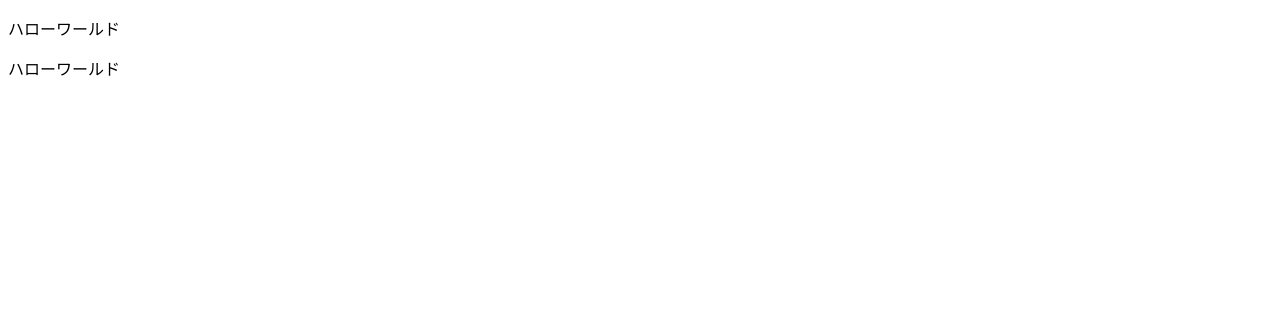
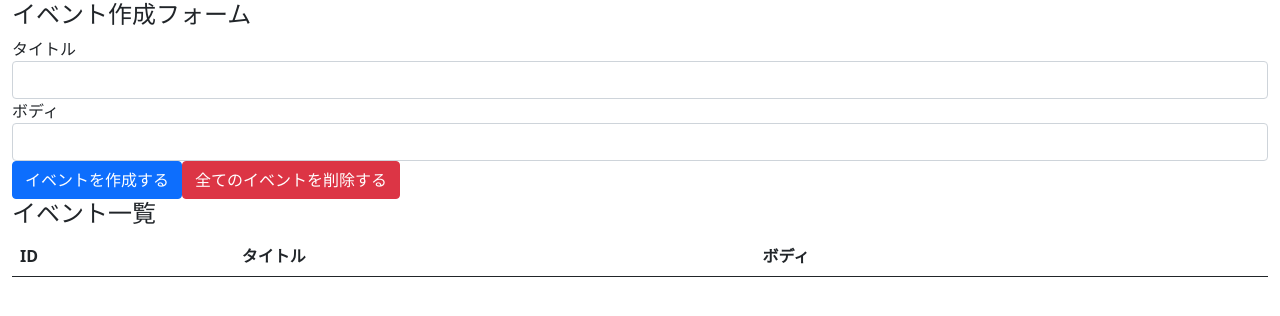
Before and after one commit to rhkt/react-hooks-101, a React (Create React App) app: page / in a window 1280 px wide. Shown: the top 316 px of the page. Built offline with nearby package versions, Linux system fonts and the light colour scheme.

Commit message:
create event form and event table with bootstrap

```diff
--- a/package.json
+++ b/package.json
@@ -9,6 +9,7 @@
     "@testing-library/jest-dom": "^5.14.1",
     "@testing-library/react": "^11.2.7",
     "@testing-library/user-event": "^12.8.3",
+    "bootstrap": "^5.0.0-beta3",
     "react": "^17.0.2",
     "react-dom": "^17.0.2",
     "react-scripts": "4.0.3",
--- a/src/App.js
+++ /dev/null
@@ -1,12 +0,0 @@
-import * as React from "react";
-
-const App = () => {
-	return (
-		<>
-			<p>ハローワールド</p>
-			<p>ハローワールド</p>
-		</>
-	);
-};
-
-export default App;
--- /dev/null
+++ b/src/components/App.js
@@ -0,0 +1,30 @@
+import * as React from "react";
+import 'bootstrap/dist/css/bootstrap.min.css';
+const App = () => {
+	return (
+		<>
+			<div className="container-fluid">
+				<h4>イベント作成フォーム</h4>
+				<form action="">
+					<div className='form-group'>
+						<label htmlFor="formEventTitle">タイトル</label>
+						<input className='form-control' type="text" name="" id="formEventTitle" />
+					</div>
+					<div className='form-group'>
+						<label htmlFor="formEventBody">ボディ</label>
+						<input className='form-control' type="text" name="" id="formEventBody" />
+					</div>
+					<button className='btn btn-primary'>イベントを作成する</button>
+					<button className='btn btn-danger'>全てのイベントを削除する</button>
+				</form>
+				<h4>イベント一覧</h4>
+<table className='table table-hover'>
+<thead><tr><th>ID</th><th>タイトル</th><th>ボディ</th><th></th></tr></thead>
+<tbody></tbody>
+</table>
+			</div>
+		</>
+	);
+};
+
+export default App;
--- a/src/index.js
+++ b/src/index.js
@@ -1,6 +1,6 @@
 import React from "react";
 import ReactDOM from "react-dom";
-import App from "./App";
+import App from "./components/App";
 
 ReactDOM.render(
 	<React.StrictMode>
```
Also changed, not shown: 1 other file (tests, documents, lock files or other folders).
